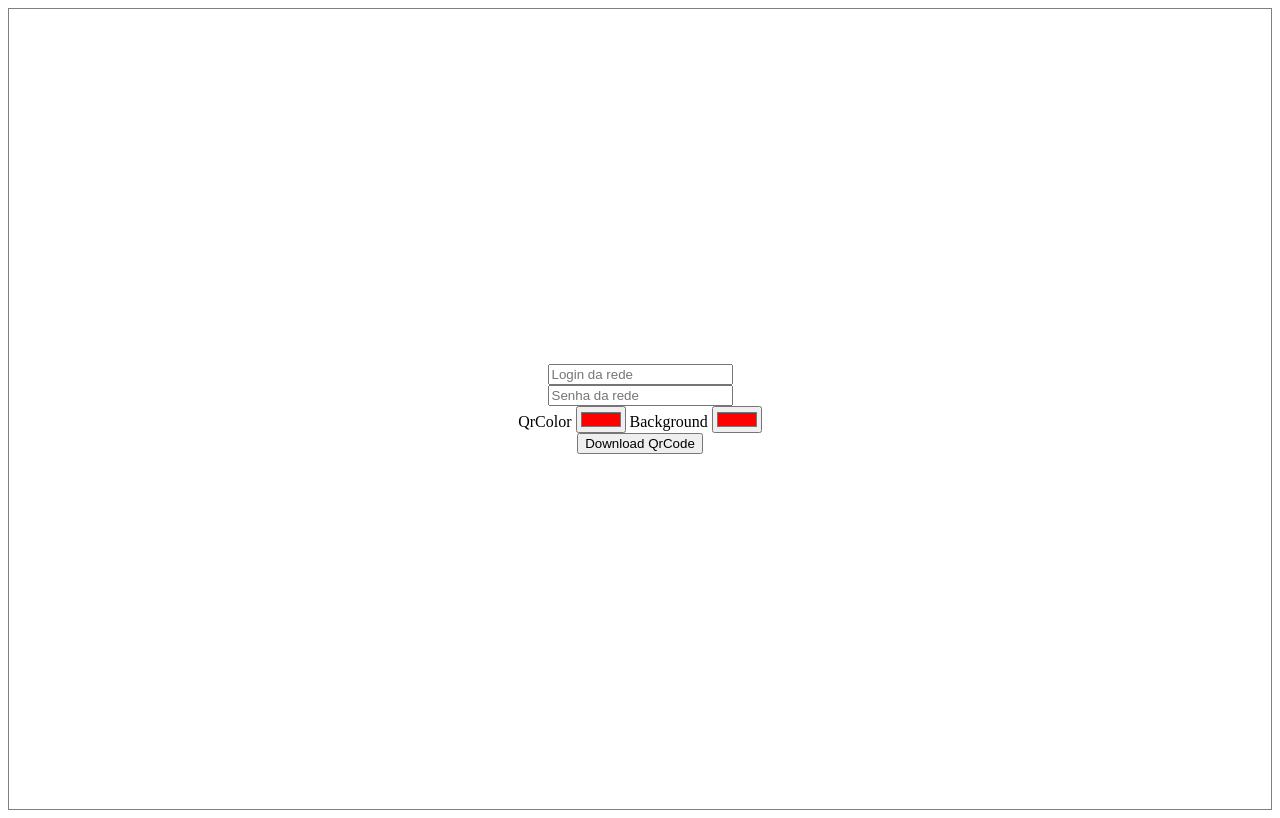
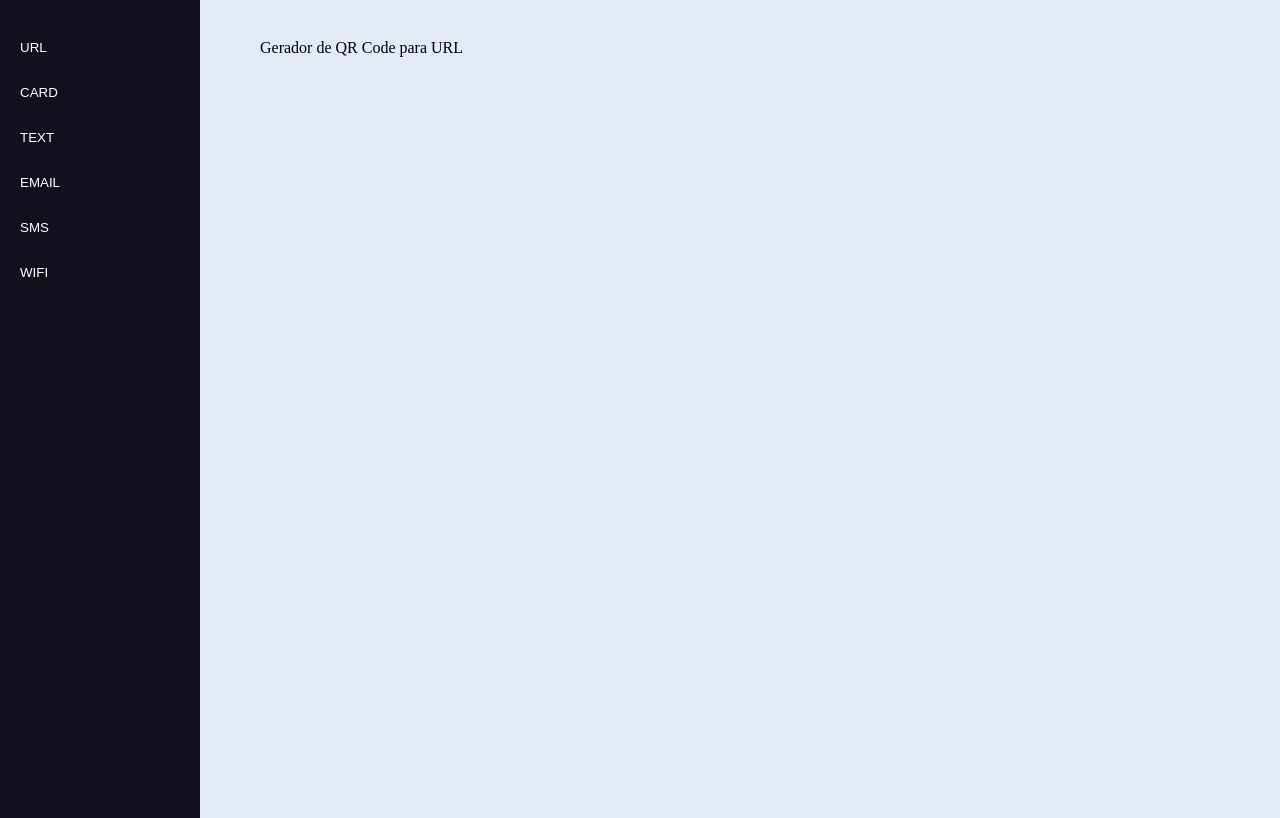
Before and after one commit to henriqueferreiradev/qrcode_generator, a plain HTML site: page index.html in a window 1280 px wide. Drawn offline with Linux system fonts and the light colour scheme.

Commit message:
first commit

```diff
--- /dev/null
+++ b/css/reset.css
@@ -0,0 +1,43 @@
+html, body, div, span, applet, object, iframe,
+h1, h2, h3, h4, h5, h6, p, blockquote, pre,
+a, abbr, acronym, address, big, cite, code,
+del, dfn, em, img, ins, kbd, q, s, samp,
+small, strike, strong, sub, sup, tt, var,
+b, u, i, center,
+dl, dt, dd, ol, ul, li,
+fieldset, form, label, legend,
+table, caption, tbody, tfoot, thead, tr, th, td,
+article, aside, canvas, details, embed,
+figure, figcaption, footer, header, hgroup,
+menu, nav, output, ruby, section, summary,
+time, mark, audio, video {
+	margin: 0;
+	padding: 0;
+	border: 0;
+	font-size: 100%;
+	font: inherit;
+	vertical-align: baseline;
+}
+/* HTML5 display-role reset for older browsers */
+article, aside, details, figcaption, figure,
+footer, header, hgroup, menu, nav, section {
+	display: block;
+}
+body {
+	line-height: 1;
+}
+ol, ul {
+	list-style: none;
+}
+blockquote, q {
+	quotes: none;
+}
+blockquote:before, blockquote:after,
+q:before, q:after {
+	content: '';
+	content: none;
+}
+table {
+	border-collapse: collapse;
+	border-spacing: 0;
+}
--- /dev/null
+++ b/css/styles.css
@@ -0,0 +1,94 @@
+@import url(./reset.css);
+@import url(./sidebar.css);
+
+:root {
+    --co1: #E3E9F7;
+    --co2: #11111D;
+    --co3: #1D1B31;
+    --co4: #B6C2CE;
+    --co5: #FFFFFF;
+}
+body {
+    background-color: var(--co1);
+}
+
+
+.sidebar {
+    width: 200px;
+    background: var(--co2);
+    height: 100vh;
+    padding-top: 20px;
+    position: fixed;
+    left: 0;
+    top: 0;
+}
+
+.sidebar ul {
+    list-style: none;
+    padding: 0;
+}
+
+.sidebar ul li {
+    margin: 10px;
+}
+
+.sidebar button {
+    width: 100%;
+    padding: 10px;
+    border: none;
+    background: var(--co2);
+    color: white;
+    cursor: pointer;
+    text-align: left;
+}
+
+.sidebar button:hover {
+    background: #777;
+}
+
+
+.conteudo {
+    margin-left: 220px;
+    padding: 20px;
+    flex-grow: 1;
+}
+
+
+.secao {
+    display: none;
+    padding: 20px;
+    background: var(--co1);
+
+}
+
+.secao.ativa {
+    display: block;
+}
+.container_wifi {
+    display: flex;
+    flex-direction: row;
+}
+.wifi_form {
+    display: flex;
+    flex-direction: column;
+}
+.div_qr {
+    display: flex;
+    flex-direction: column;
+    align-items: center;
+    justify-content: center;
+    height: 100vh;
+
+
+}
+.input_text-login, .input_text-senha {
+    width: 250px;
+    border-radius: 15px;
+    border: 2px solid var(--co4);
+    color: var(--co4);
+    padding: 1em;
+    font-size: 14px;
+    margin: .5em;
+    background-color: transparent;
+    outline: none;
+}
--- a/index.html
+++ b/index.html
@@ -5,28 +5,50 @@
     <meta charset="UTF-8">
     <meta name="viewport" content="width=device-width, initial-scale=1.0">
     <title>QRCode Gen</title>
-    <link rel="stylesheet" href="styles.css">
+    <link rel="stylesheet" href="./css/styles.css">
     <script src="https://cdn.jsdelivr.net/npm/qrcode@1.4.4/build/qrcode.min.js" defer></script>
 
 </head>
 
 <body>
-    <div class="div_qr">
-        <div id="qrcode">
+    <div class="container">
 
-        </div>
+        <nav class="sidebar">
+            <ul>
+                <li><button onclick="mostrarSecao('url')">URL</button></li>
+                <li><button onclick="mostrarSecao('card')">CARD</button></li>
+                <li><button onclick="mostrarSecao('text')">TEXT</button></li>
+                <li><button onclick="mostrarSecao('email')">EMAIL</button></li>
+                <li><button onclick="mostrarSecao('sms')">SMS</button></li>
+                <li><button onclick="mostrarSecao('wifi')">WIFI</button></li>
+            </ul>
+        </nav>
+
+
+        <main class="conteudo">
+            <div id="url" class="secao">Gerador de QR Code para URL</div>
+            <div id="card" class="secao">Gerador de QR Code para Cartão</div>
+            <div id="text" class="secao">Gerador de QR Code para Texto</div>
+            <div id="email" class="secao">Gerador de QR Code para E-mail</div>
+            <div id="sms" class="secao">Gerador de QR Code para SMS</div>
+            <div id="wifi" class="secao">
+                <div class="container_wifi">
+                    <div class="wifi_form">
                         <input class="input_text-login" type="text" placeholder="Login da rede">
                         <input class="input_text-senha" type="text" placeholder="Senha da rede">
                         <div>
-            <label for="favcolor">QrColor</label>
                             <input type="color" id="favcolor" value="#ff0000">
-            <label for="favcolor">Background</label>
                             <input type="color" id="favcolor" value="#ff0000">
                         </div>
                         <button class="code_generator" onclick="gerarQr()">Download QrCode</button>
                     </div>
-    <script src="https://cdn.jsdelivr.net/npm/qrcode@1.4.4/build/qrcode.min.js"></script>
+                    <div class="container_qrcode" id="qrcode"></div>
+                </div>
+            </div>
+        </main>
+    </div>
 
+    <script src="https://cdnjs.cloudflare.com/ajax/libs/qrcodejs/1.0.0/qrcode.min.js"></script>
     <script src="index.js"></script>
 </body>
 
--- a/index.js
+++ b/index.js
@@ -1,3 +1,16 @@
+function mostrarSecao(secaoId) {
+
+    document.querySelectorAll('.secao').forEach(secao => {
+        secao.classList.remove('ativa');
+    });
+
+    document.getElementById(secaoId).classList.add('ativa');
+}
+
+document.addEventListener("DOMContentLoaded", function () {
+    mostrarSecao('url');
+});
+
 function gerarQr() {
     const login = document.querySelector('.input_text-login').value;
     const senha = document.querySelector('.input_text-senha').value;
@@ -10,20 +23,23 @@ function gerarQr() {
     const wifi = `WIFI:S:${login};T:WPA;P:${senha};;`;
     console.log(wifi);
 
-  // Limpa o conteúdo anterior do QRCode
+
     const qrDiv = document.getElementById('qrcode');
     qrDiv.innerHTML = "";
 
-  // Gera o QR Code
+
     QRCode.toDataURL(wifi, {
         width: 250,
-      height: 250
+        height: 250,
+        colors: {
+
+        },
     }, function (error, url) {
         if (error) {
             console.error(error);
         } else {
             console.log("QR Code gerado com sucesso!");
-          // Cria um elemento de imagem e coloca o QR Code gerado nele
+
             const img = document.createElement('img');
             img.src = url;
             qrDiv.appendChild(img);
--- a/styles.css
+++ /dev/null
@@ -1,16 +0,0 @@
-.div_qr {
-    display: flex;
-    flex-direction: column;
-    align-items: center;
-    justify-content: center;
-    height: 100vh;
-    border: 1px solid gray;
-}
-.input_text {
-    width: 250px;
-    border-radius: 15px;
-    border: 2px solid blue;
-    padding: 1em;
-    font-size: 14px;
-    margin: .5em;
-}
```
Also changed, not shown: css/sidebar.css (added). Lines whose indentation alone changed are shown as unchanged.
